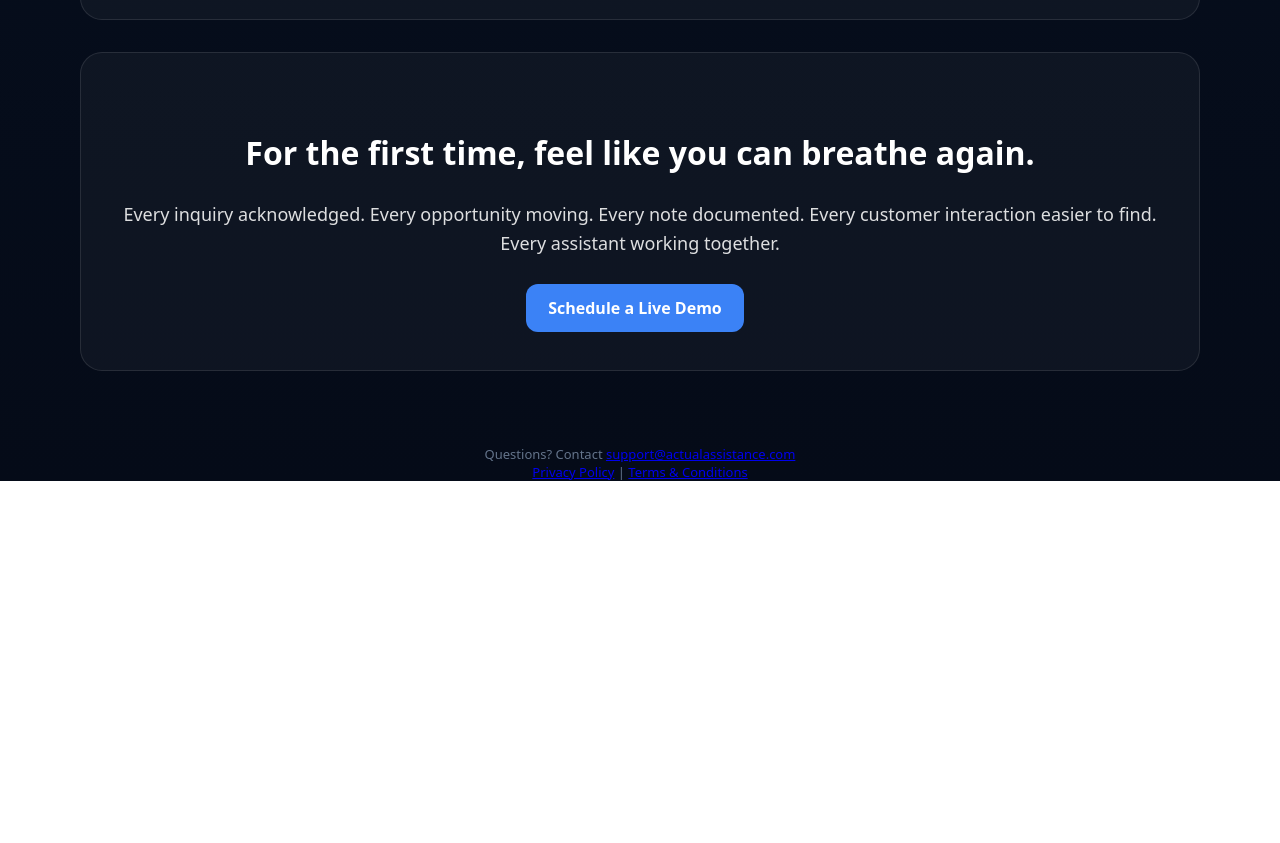
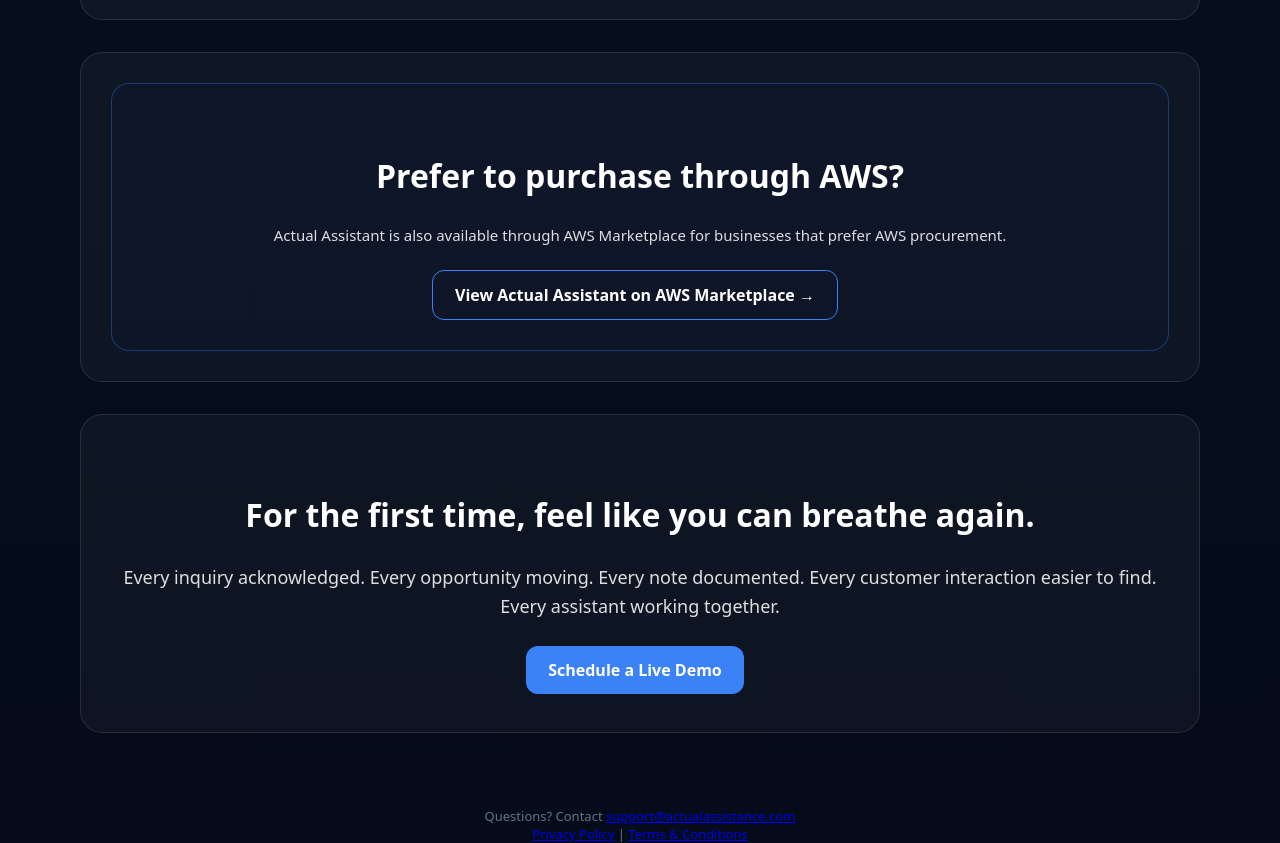
Before and after one commit to AcctMask/actual-assistant-site, a website: page index.html in a window 1280 px wide. Shown: the part 4839-5682 px from the top of the page. Before the commit the page ends 5320 px from the top, so only its background shows below. Drawn offline with Linux system fonts and the light colour scheme.

Commit message:
Add AWS Marketplace purchase option

```diff
--- a/index.html
+++ b/index.html
@@ -212,6 +212,14 @@
   </section>
 
   <section class="section" style="text-align:center">
+    <div class="card">
+      <h2>Prefer to purchase through AWS?</h2>
+      <p>Actual Assistant is also available through AWS Marketplace for businesses that prefer AWS procurement.</p>
+      <a href="https://aws.amazon.com/marketplace/pp/prodview-2z7hdimnotpiw" class="btn secondary" target="_blank" rel="noopener noreferrer">View Actual Assistant on AWS Marketplace →</a>
+    </div>
+  </section>
+
+  <section class="section" style="text-align:center">
     <h2>For the first time, feel like you can breathe again.</h2>
     <p>Every inquiry acknowledged. Every opportunity moving. Every note documented. Every customer interaction easier to find. Every assistant working together.</p>
     <a href="/demo.html" class="btn primary">Schedule a Live Demo</a>
```
